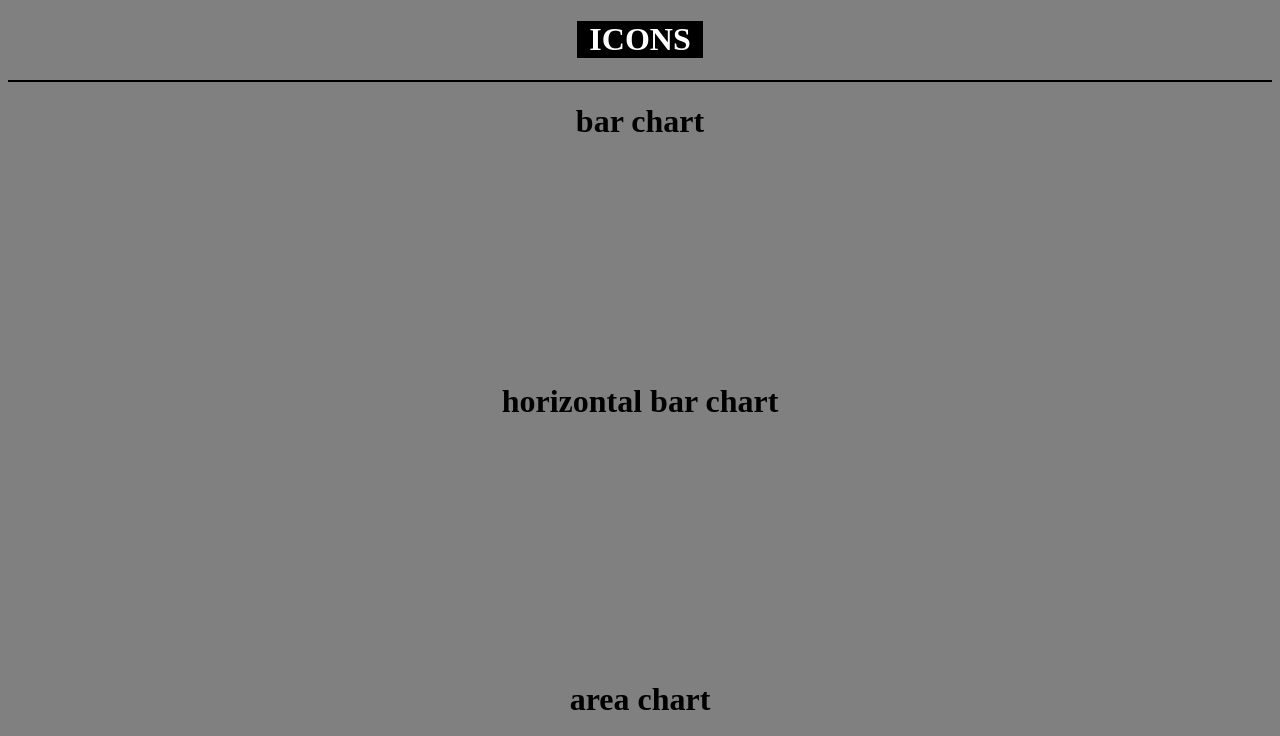
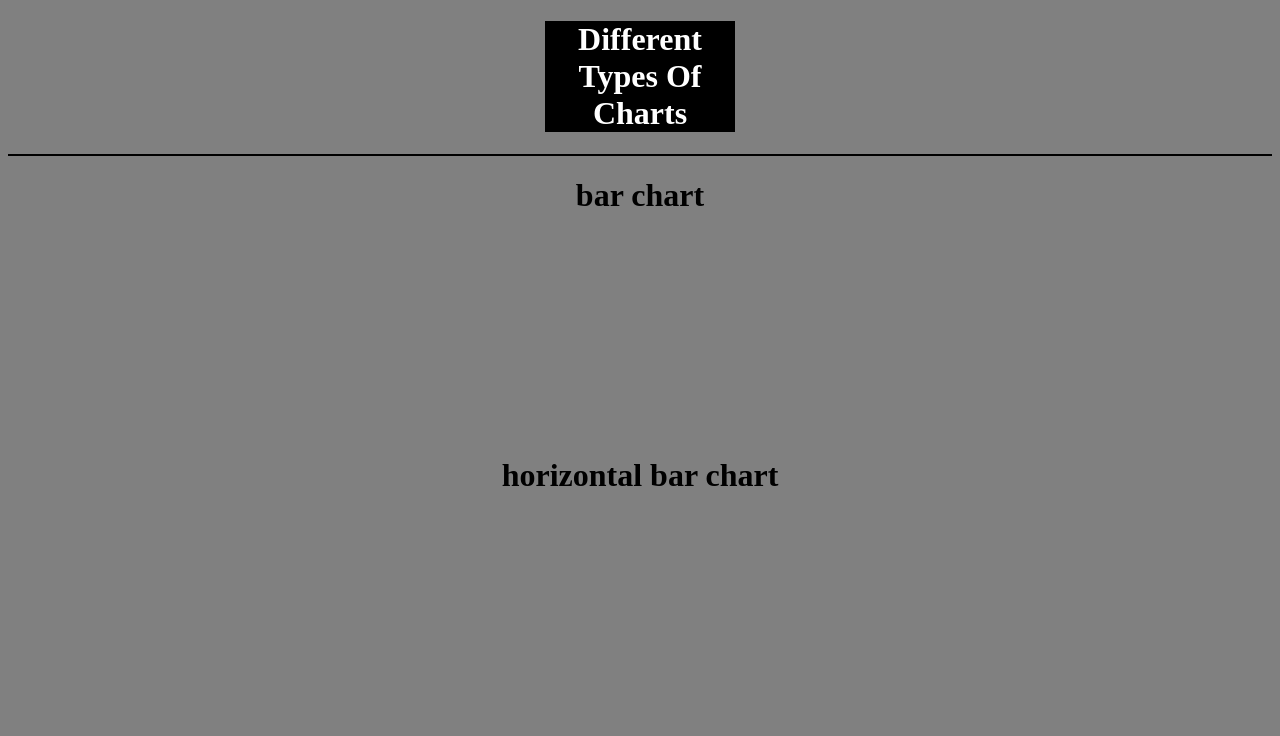
Before and after one commit to logahuff688/Huffman_Logan_SVGIcons, a plain HTML site: page index.html in a window 1280 px wide. Shown: the top 736 px of the page. Drawn offline with Linux system fonts and the light colour scheme.

Commit message:
made some changes

```diff
--- a/css/main.css
+++ b/css/main.css
@@ -4,7 +4,7 @@ body {
 
 .header {
   background-color: black;
-  width: 10%;
+  width: 15%;
   margin-right: auto;
   margin-left: auto;
   text-align: center;
--- a/index.html
+++ b/index.html
@@ -2,12 +2,12 @@
 <html lang="en">
   <head>
     <meta charset="UTF-8" />
-    <title>different types of charts</title>
+    <title>Different Types Of Charts</title>
     <link rel="stylesheet" href="css/main.css" />
   </head>
   <body>
     <!-- This is where site content goes -->
-    <h1 class="header">ICONS</h1>
+    <h1 class="header">Different Types Of Charts</h1>
     <hr color="black" />
     <div>
       <h1 class="title">bar chart</h1>
```
